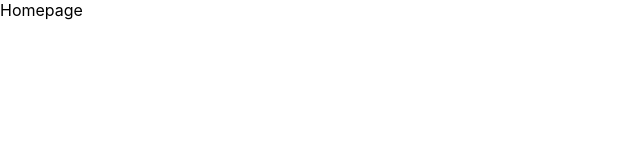
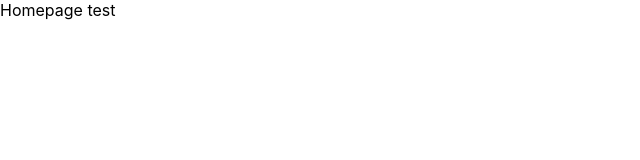
Before and after one commit to yshakib/littlerezzo, a React (Create React App) app: page / in a window 1280 px wide. Shown: the top 160 px of the page, without its empty margins (0-640 px from the left). Built offline with nearby package versions, Linux system fonts and the light colour scheme.

Commit message:
Testing changes

```diff
--- a/src/App.js
+++ b/src/App.js
@@ -3,7 +3,7 @@ import './App.css';
 function App() {
   return (
     <div>
-    Homepage
+    Homepage test
     </div>
   );
 }
```
